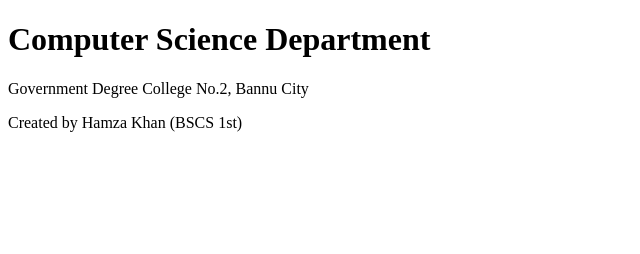
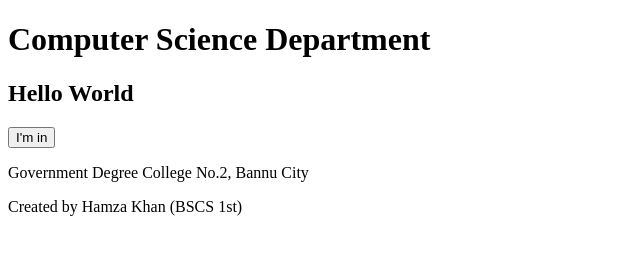
Before and after one commit to shinecybecmd/gdcno2.github.io, a plain HTML site: page index.html in a window 1280 px wide. Shown: the whole page, without its empty margins (0-640 px from the left). Drawn offline with Linux system fonts and the light colour scheme.

Commit message:
Update index.html

```diff
--- a/index.html
+++ b/index.html
@@ -5,6 +5,8 @@
 </head>
 <body>
   <h1>Computer Science Department</h1>
+  <h2>Hello World</h2>
+  <button>I'm in</button>
   <p>Government Degree College No.2, Bannu City</p>
   <p>Created by Hamza Khan (BSCS 1st)</p>
 </body>
```
